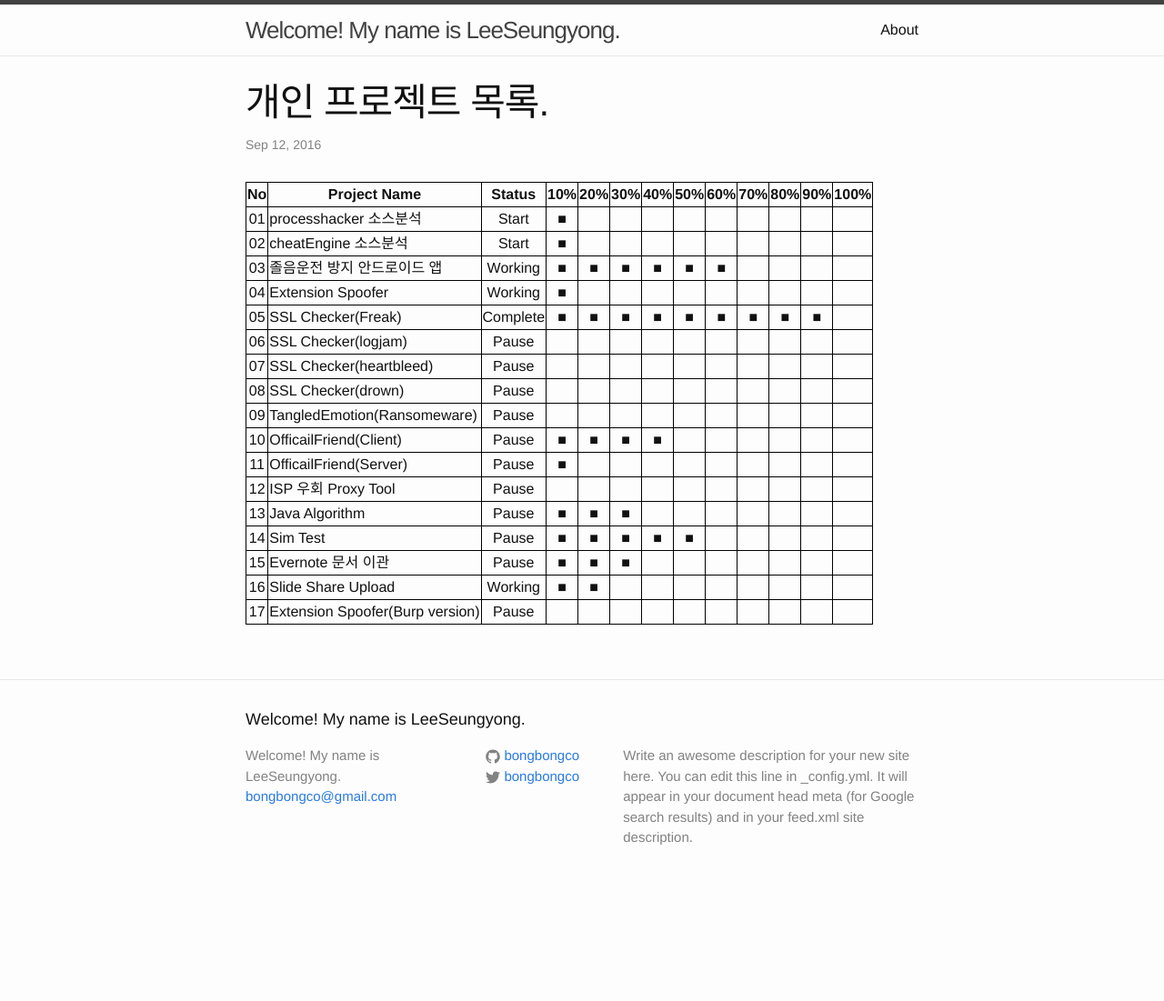
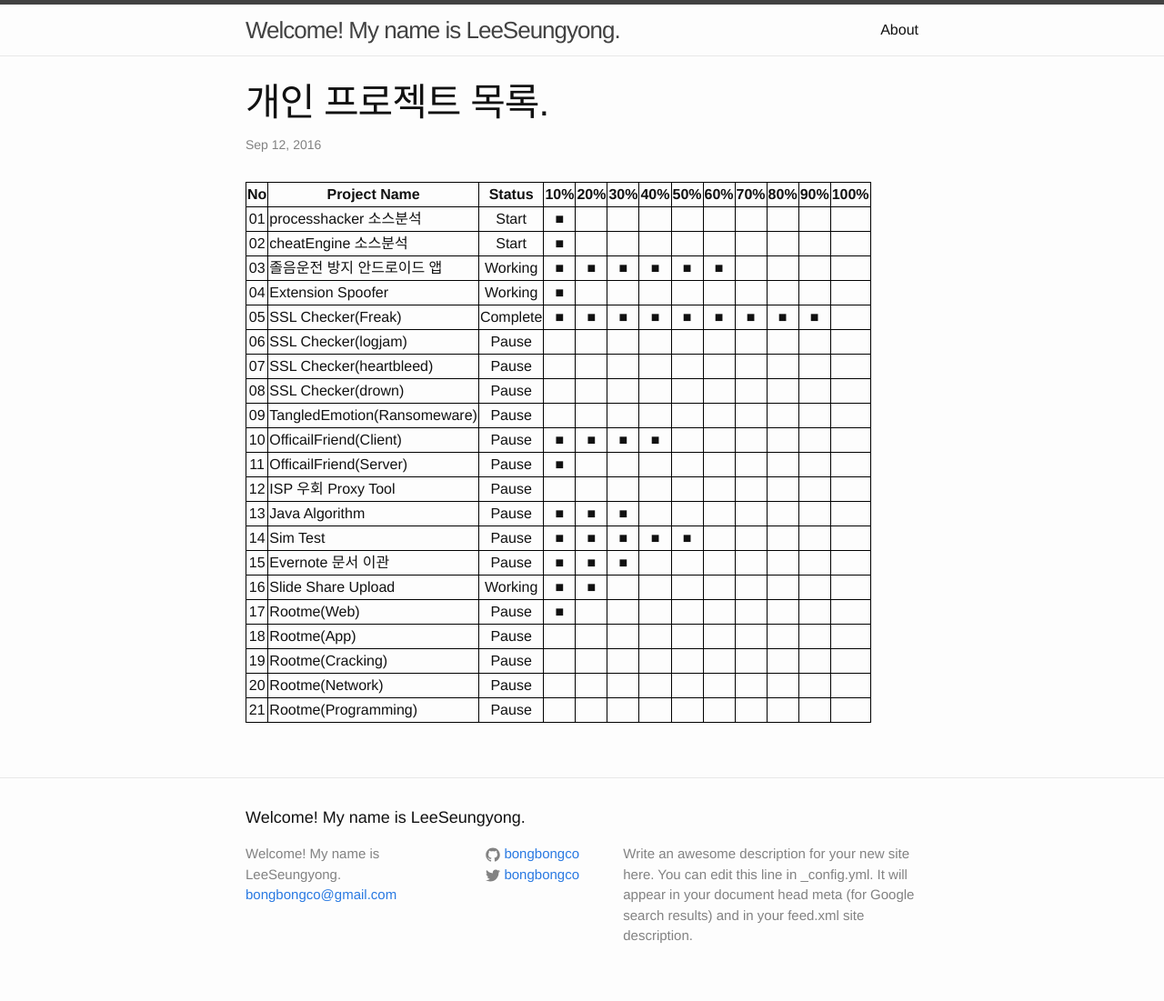
Before and after one commit to LktProgrammer/bongbongco.github.io, a Jekyll site: the page built from _posts/2016-09-12-GarbageTask.markdown, in a window 1280 px wide. Shown: the whole page at 91% size. Built offline with Jekyll 4.4.1, drawn with Linux system fonts in a browser that asks for light colours; before the commit the page ends 993 px from its top, so only the background shows below that.

Commit message:
Update 2016-09-12-GarbageTask.markdown

```diff
--- a/_posts/2016-09-12-GarbageTask.markdown
+++ b/_posts/2016-09-12-GarbageTask.markdown
@@ -23,5 +23,9 @@ title: 개인 프로젝트 목록.
 |14| Sim Test|Pause|■|■|■|■|■|||||
 |15| Evernote 문서 이관|Pause|■|■|■|||||||
 |16| Slide Share Upload |Working|■|■||||||||
-|17| Extension Spoofer(Burp version)|Pause||||||||||
+|17| Rootme(Web)|Pause|■|||||||||
+|18| Rootme(App)|Pause||||||||||
+|19| Rootme(Cracking)|Pause||||||||||
+|20| Rootme(Network)|Pause||||||||||
+|21| Rootme(Programming)|Pause||||||||||
 |--+-----------+------+---+---+---+---+---+---+---+---+---+----|
```
